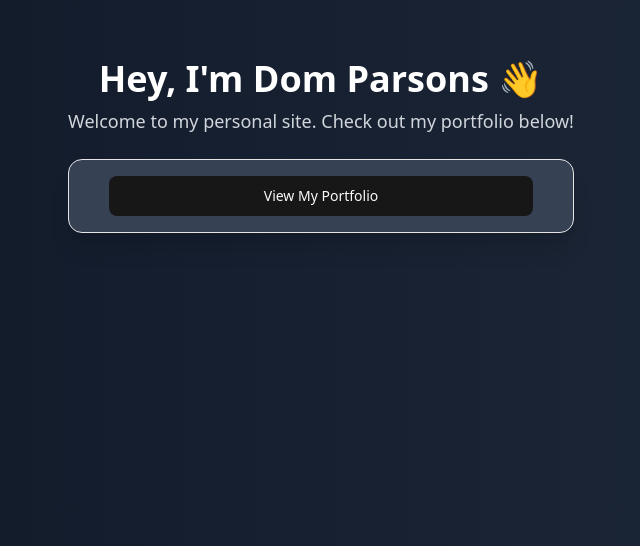
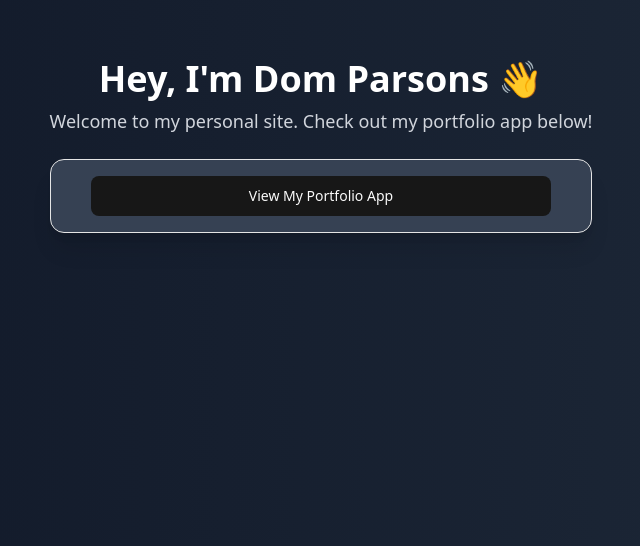
Before and after one commit to domparsons/domparsons, a React (Vite) app: page / in a window 1280 px wide. Shown: the part 254-800 px from the top of the page, without its empty margins (319-959 px from the left). Built offline with nearby package versions, Linux system fonts and the light colour scheme.

Commit message:
personal site setup

```diff
--- a/src/App.tsx
+++ b/src/App.tsx
@@ -17,14 +17,14 @@ function App() {
           >
             <h1 className="text-4xl font-bold text-white">Hey, I'm Dom Parsons 👋</h1>
             <p className="mt-2 text-lg text-gray-300">
-              Welcome to my personal site. Check out my portfolio below!
+              Welcome to my personal site. Check out my portfolio app below!
             </p>
 
             <Card className="mt-6 p-4 bg-gray-700 shadow-xl">
               <CardContent>
                 <Button asChild size="lg" className="w-full">
                   <a href="https://portfolio.domparsons.com" target="_blank" rel="noopener noreferrer">
-                    View My Portfolio
+                    View My Portfolio App
                   </a>
                 </Button>
               </CardContent>
```
